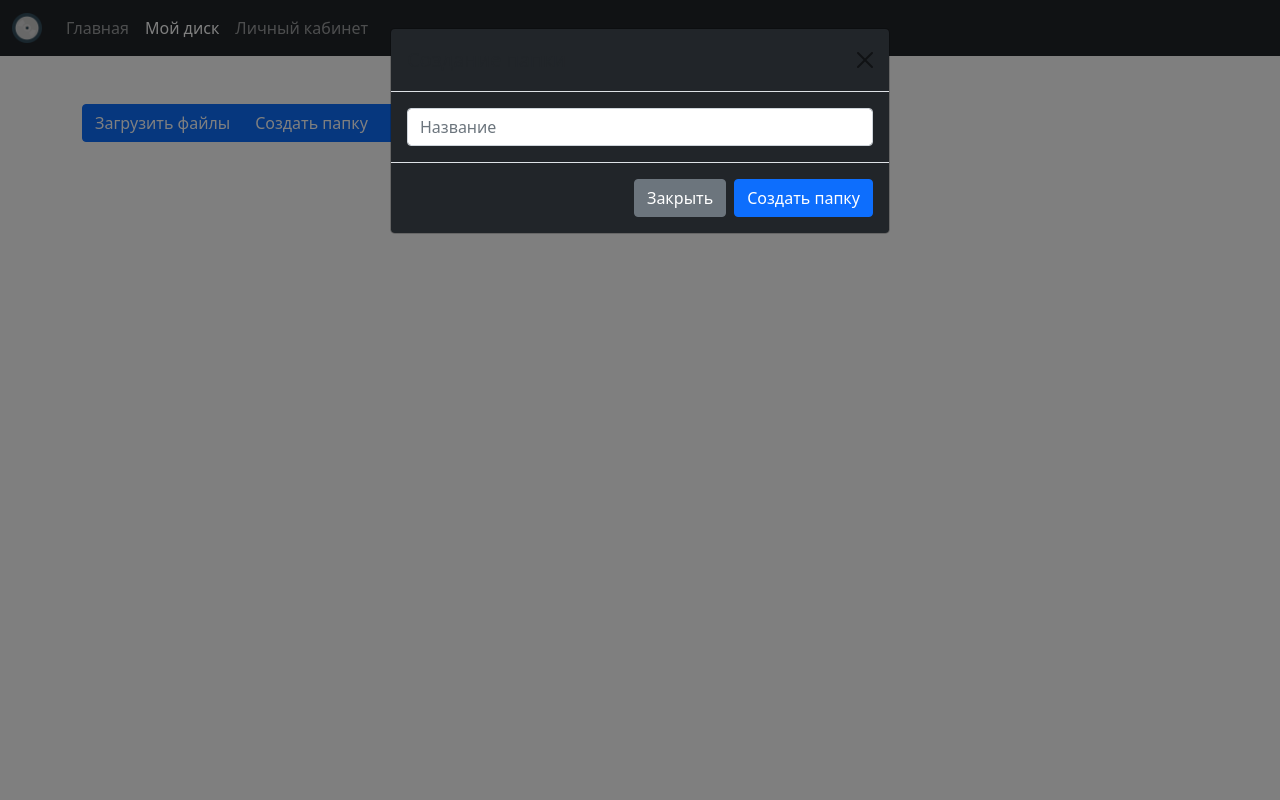
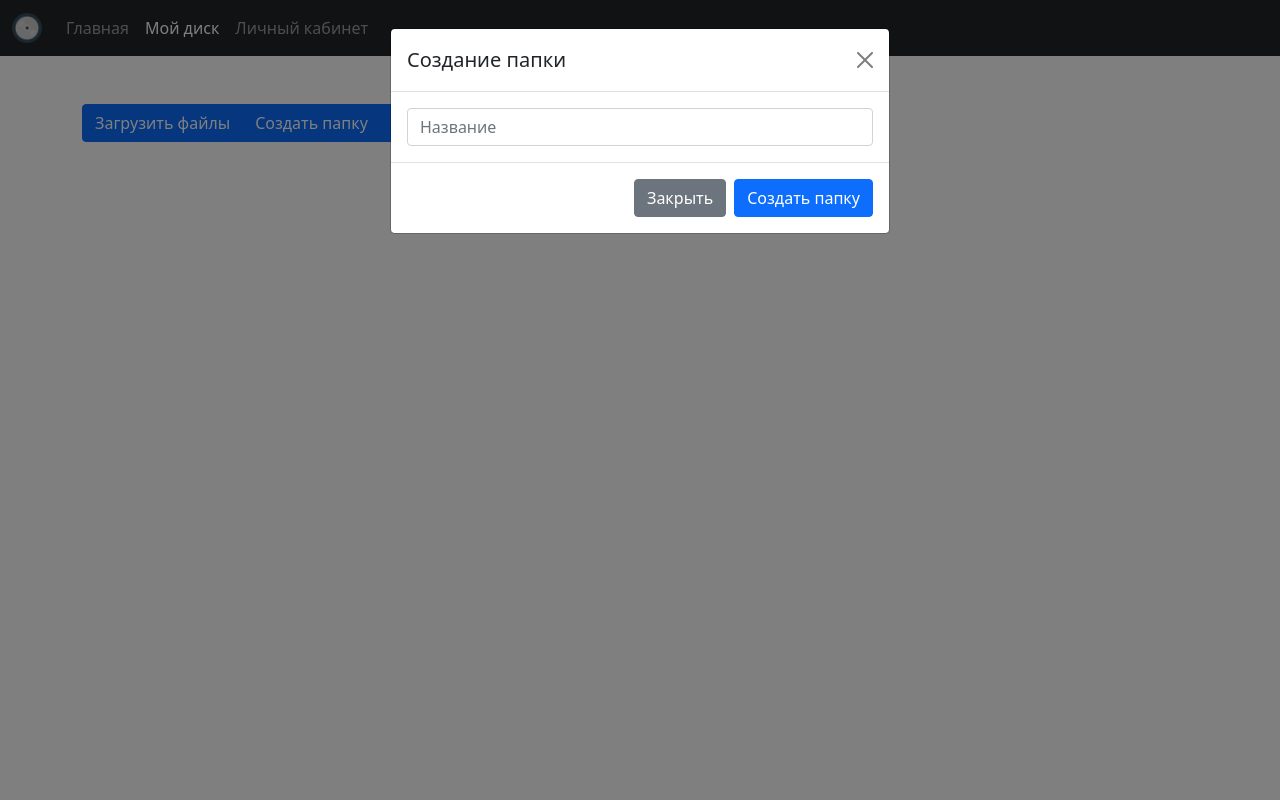
Before and after one commit to coder8080/disk, a Django app: page /mydisk/1 in a window 1280 px wide, after a click on "Создать папку". Run offline with Django 3.2, Linux system fonts and the light colour scheme; a user stored in the database is signed in; tables that the repository leaves empty hold one stand-in row (values such as "Sample post").

Commit message:
Исправлены ошибки

```diff
--- a/main/views.py
+++ b/main/views.py
@@ -108,7 +108,7 @@ class UploadView(View):
                     # Получаем путь к загруженному файлу
                     key = request.user.password[34:]
                     # Шифруем файл
-                    encrypt(file.name, "./media/files/" + request.user.username + "/", key)
+                    encrypt(file.name, "./media/files/" + request.user.username + "/" + folder, key)
                     # Вычисляем и записываем новое количество занятого
                     # Привет я Рома и я просто пишу комментарий в новом pycharm а сй
                     disk.size = get_size(f"./media/files/{request.user.username}")
--- a/static/styles/themes/dark.css
+++ b/static/styles/themes/dark.css
@@ -3,7 +3,7 @@ body {
     color: #c3c3c3;
 }
 
-.header{
+.header {
     color: white !important;
 }
 
--- a/templates/main/mydisk.html
+++ b/templates/main/mydisk.html
@@ -186,8 +186,11 @@
     <div class="modal fade" id="uploadFilesModal" tabindex="-1" aria-labelledby="uploadFilesModalLabel"
          aria-hidden="true">
         <div class="modal-dialog">
-            <div class="modal-content bg-dark">
-                <div class="modal-header">
+            <div class="modal-content
+            {% if request.user.disk_set.all.0.theme == 'dark' %}
+            bg-dark
+            {% endif %}">
+                <div class="modal-header header">
                     <h5 class="modal-title" id="uploadFilesModalLabel">Загрузка файлов</h5>
                     <button type="button" class="btn-close" data-dismiss="modal" aria-label="Close"></button>
                 </div>
@@ -213,9 +216,12 @@
     <div class="modal fade" id="createFolderModal" tabindex="-1" aria-hidden="true"
          aria-labelledby="uploadFilesModalLabel">
         <div class="modal-dialog">
-            <div class="modal-content bg-dark">
+            <div class="modal-content
+            {% if request.user.disk_set.all.0.theme == 'dark' %}
+            bg-dark
+            {% endif %}">
                 <div class="modal-header">
-                    <h5 class="modal-title" id="createFolderModalLabel">
+                    <h5 class="modal-title header" id="createFolderModalLabel">
                         Создание папки
                     </h5>
                     <button type="  button" class="btn-close" data-dismiss="modal" aria-label="Close"></button>
@@ -224,7 +230,7 @@
                     <form class="action-form" id="new-folder-form">
                         <center>
                             <input type="hidden" value="{{ dir }}" id="dir">
-                            <input type="text" name="login" id="folderName" class="form-control" placeholder="Название"
+                            <input type="text" name="login" id="" class="form-control" placeholder="Название"
                                    autocomplete="off" required>
                         </center>
                     </form>
```
Also changed, not shown: templates/main/index.html (+3 -7 lines).
